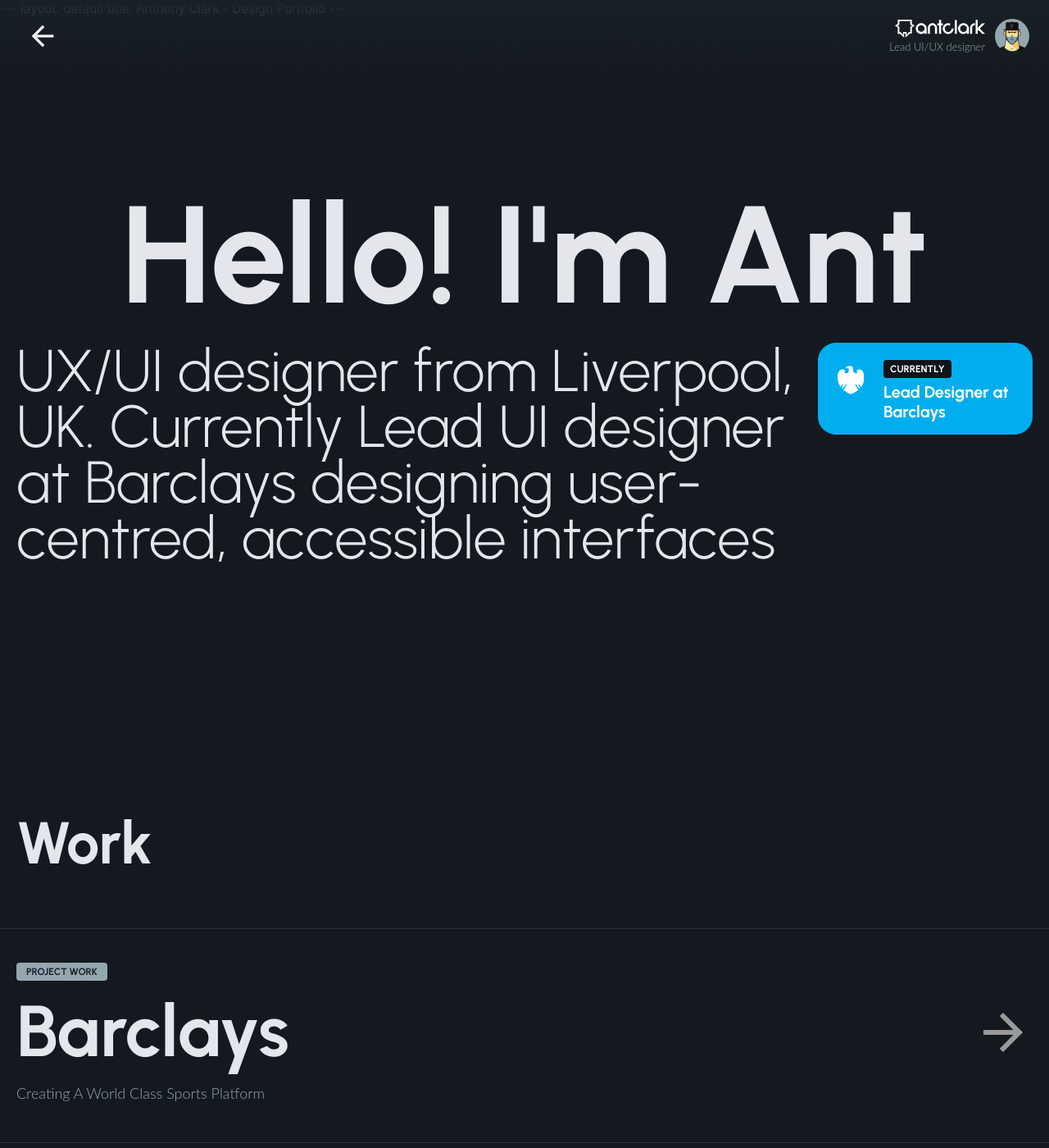
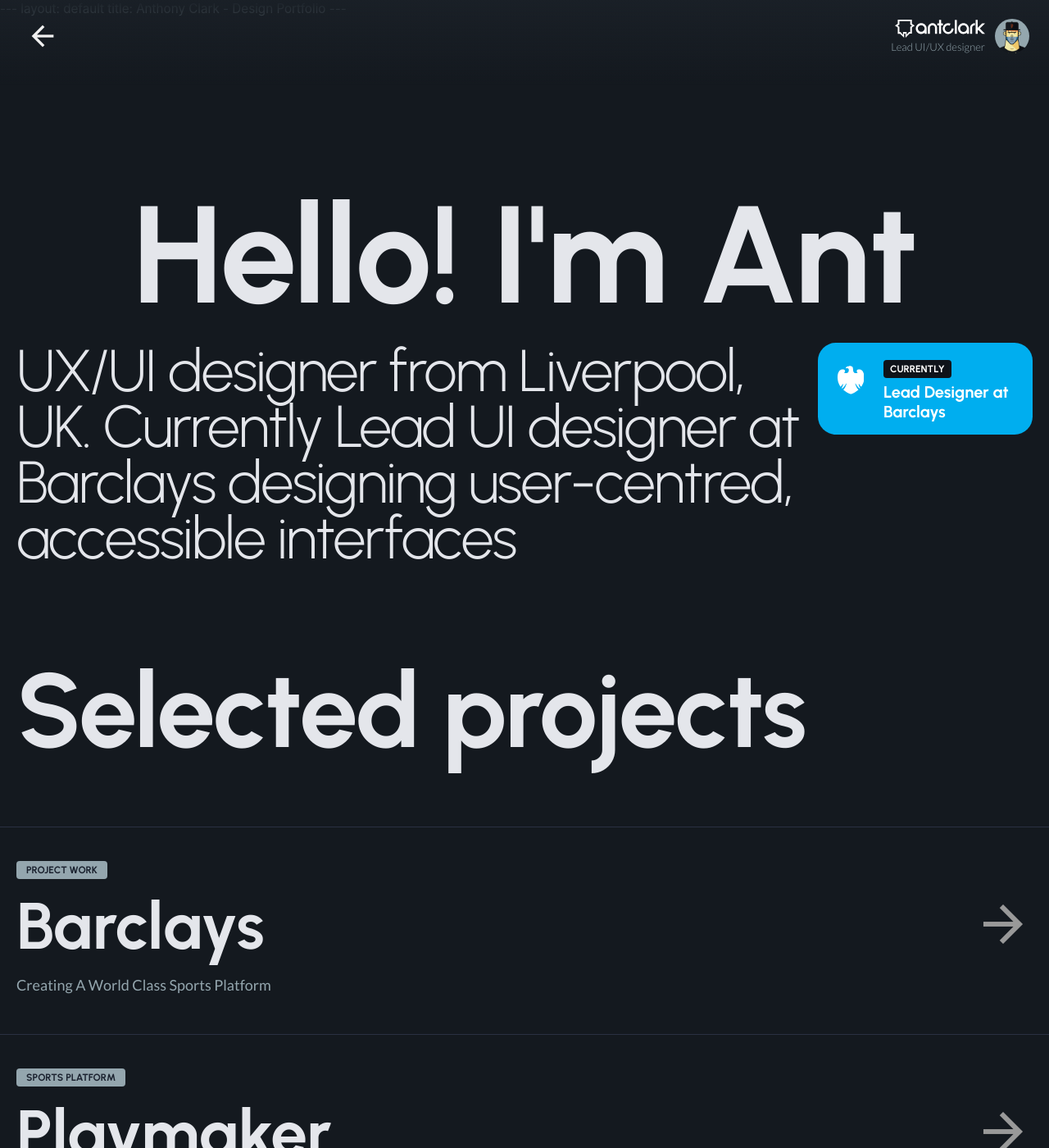
Before and after one commit to anthony-clark/AnthonyClark.github.io, a Jekyll site: the page home.html, which Jekyll copies as it is, in a window 1280 px wide and 1400 px high. Shown: the whole window at 82% size. Built offline with Jekyll 4.4.1, drawn with Linux system fonts in a browser that asks for light colours; nearby versions of some CDN libraries; some of the changed text lies outside the part shown.

Commit message:
fonts and homepage

```diff
--- a/Liverpool-fc-store.html
+++ b/Liverpool-fc-store.html
@@ -11,7 +11,7 @@
 			<link rel="preconnect" href="https://fonts.gstatic.com">
 			<link href="https://fonts.googleapis.com/css?family=Urbanist:700" rel="stylesheet"  type='text/css'>
 			<link href="https://fonts.googleapis.com/css?family=Urbanist:300" rel="stylesheet"  type='text/css'>
-			<link href="https://fonts.googleapis.com/css?family=Inter:300,400" rel='stylesheet' type='text/css'>
+			<link href="https://fonts.googleapis.com/css?family=Lato:300,400" rel='stylesheet' type='text/css'>
 			<link href="https://fonts.googleapis.com/icon?family=Material+Icons+Outlined" rel="stylesheet">
 
 
--- a/css/main.css
+++ b/css/main.css
@@ -104,6 +104,7 @@
   }
   .container.small-margin{
     margin:64px auto 0 auto;
+    overflow: auto;
   }
   .container.small-margin img{
     border-radius: 8px;
@@ -156,6 +157,7 @@
     font-size: 42px;
     line-height: 56px;
     text-align: center;
+    letter-spacing: 1px;
 }
 #case-study-summary p{
     font-family: 'Lato','Urbanist','Helvetica', 'Arial', 'Sans-Serif';
@@ -277,6 +279,7 @@
     font-weight: 700;
     color: #e4e6eb;
     text-align: center;
+    letter-spacing: -2px;
 }
 h2 {
     font-size: 72px;
@@ -288,7 +291,20 @@
     width: 100%;
      margin: 0 0 48px 0;
           color: #e4e6eb;
+          letter-spacing: -2px;
           /*border-bottom: 1px solid #2a3042;*/
+}
+h2.title-padding {
+    font-size: 128px;
+    line-height: 144px;
+     font-family:'Urbanist','Helvetica', 'Arial', 'Sans-Serif';
+    font-weight: 700;
+    padding: 0;
+    margin: 0 auto;
+    display: block;
+    width: 1240px;
+    letter-spacing: -2px;
+
 }
 h2.no-margin {
     margin-bottom: 0;
@@ -302,8 +318,8 @@
      line-height: 48px;
 }
 h3.small{
-    margin: 100px 0 40px 0;
-    font-size: 13px;
+    margin: 160px 0 40px 0;
+    font-size: 16px;
     text-transform: uppercase;
     font-weight: 600;
     font-family: 'Urbanist','Helvetica', 'Arial', 'Sans-Serif';
@@ -441,7 +457,7 @@
 
 }
 .home-projects a:hover{
-background: #00aeef;
+background: #eb5939;
 text-decoration: none;
 }
 .home-projects a div{
@@ -451,17 +467,18 @@
     margin: 0 auto;
 }
 .home-projects a h3{
-font-size: 88px;
-font-family:'Urbanist','Helvetica', 'Arial', 'Sans-Serif';
-font-weight: 700;
-margin:4px 0 0 0;
-color: #e4e6eb;
-line-height: 112px;
+    font-size: 80px;
+    font-family: 'Urbanist','Helvetica', 'Arial', 'Sans-Serif';
+    font-weight: 700;
+    margin: 4px 0 0 0;
+    color: #e4e6eb;
+    line-height: 104px;
 }
 .home-projects a p{
     margin: 0;
     font-size: 18px;
     line-height: 40px;
+    font-weight: 400;
 }
 .home-projects a strong{
     font-size: 12px;
@@ -484,7 +501,7 @@
 color: #0d0f12;
 }
 .home-projects a:hover strong{
-color: #00aeef;
+color: #eb5939;
 }
 .home-projects a:hover strong{
     background: #0d0f12;
@@ -813,8 +830,8 @@
         margin-bottom: 40px;
         border: 0;
         padding: 0;
-        font-size: 136px;
-        line-height: 130px;
+        font-size: 128px;
+        line-height: 152px;
 }
 .responsive-views h3{
     margin:0 0 56px 0;
@@ -858,7 +875,7 @@
         grid-gap: 2rem;
     }
     .row-of-screenshots img{
-        margin-top: 0;
+        margin-top: 40px;
     }
     .container.narrow .screenshot-info-left, .container.narrow .screenshot-info-right{
        width:45%;
@@ -1414,6 +1431,9 @@
     margin: 56px auto 0 auto;
     grid-gap: 24px 24px;
 }
+.home-projects li a div{
+    width: 1440px;
+}
 
     }
 
--- a/home.html
+++ b/home.html
@@ -16,7 +16,7 @@
 			<link rel="preconnect" href="https://fonts.gstatic.com">
 			<link href="https://fonts.googleapis.com/css?family=Urbanist:700" rel="stylesheet"  type='text/css'>
 			<link href="https://fonts.googleapis.com/css?family=Urbanist:300" rel="stylesheet"  type='text/css'>
-			<link href="https://fonts.googleapis.com/css?family=Inter:300,400" rel='stylesheet' type='text/css'>
+			<link href="https://fonts.googleapis.com/css?family=Lato:300,400" rel='stylesheet' type='text/css'>
 			<link href="https://fonts.googleapis.com/icon?family=Material+Icons+Outlined" rel="stylesheet">
 
 
@@ -53,13 +53,14 @@
 
 
 
-	<h2 class="container">Work</h2>
+	<h2 class="title-padding">Selected projects</h2>
+
 <ul class="home-projects">
 		<li><a href=""><div><strong>Project work</strong><h3>Barclays</h3><p>Creating A World Class Sports Platform</p><span class="material-icons-outlined">arrow_forward</span></div></a></li>
-		<li><a href="/playmaker-platform.html"><div><strong>Project</strong><h3>Playmaker</h3><p>Creating A World Class Sports Platform</p><span class="material-icons-outlined">arrow_forward</span></div></a></li>
+		<li><a href="/playmaker-platform.html"><div><strong>Sports platform</strong><h3>Playmaker </h3><p>Creating A World Class Sports Platform</p><span class="material-icons-outlined">arrow_forward</span></div></a></li>
 		<li><a href="/everton-fc.html"><div><strong>Project work</strong><h3>Everton FC</h3><p>Leading The Design On The Everton</p><span class="material-icons-outlined">arrow_forward</span></div></a></li>
-		<li><a href="/Liverpool-fc-store.html"><div><strong>Project</strong><h3>Liverpool FC</h3><p>The first responsive ecommerce offering in football</p><span class="material-icons-outlined">arrow_forward</span></div></a></li>
-		<li><a href="/lexus-car-search.html"><div><strong>Concept</strong><h3>Lexus</h3><p>The Search For A Pre-Owned Lexus</p><span class="material-icons-outlined">arrow_forward</span></div></a></li>
+		<li><a href="/Liverpool-fc-store.html"><div><strong>Ecommerce</strong><h3>Liverpool FC store</h3><p>The first responsive ecommerce offering in football</p><span class="material-icons-outlined">arrow_forward</span></div></a></li>
+		<li><a href="/lexus-car-search.html"><div><strong>Concept</strong><h3>Lexus car search</h3><p>The Search For A Pre-Owned Lexus</p><span class="material-icons-outlined">arrow_forward</span></div></a></li>
 		<li><a href=""><div><strong>Pitch work</strong><h3>Go Ape</h3><p>Improving The Search For A Pre-Owned Lexus</p><span class="material-icons-outlined">arrow_forward</span></div></a></li>
 		</ul>
 
```
Also changed, not shown: other parts of Liverpool-fc-store.html (+1 -1 lines), lexus-car-search.html (+3 -4 lines).
